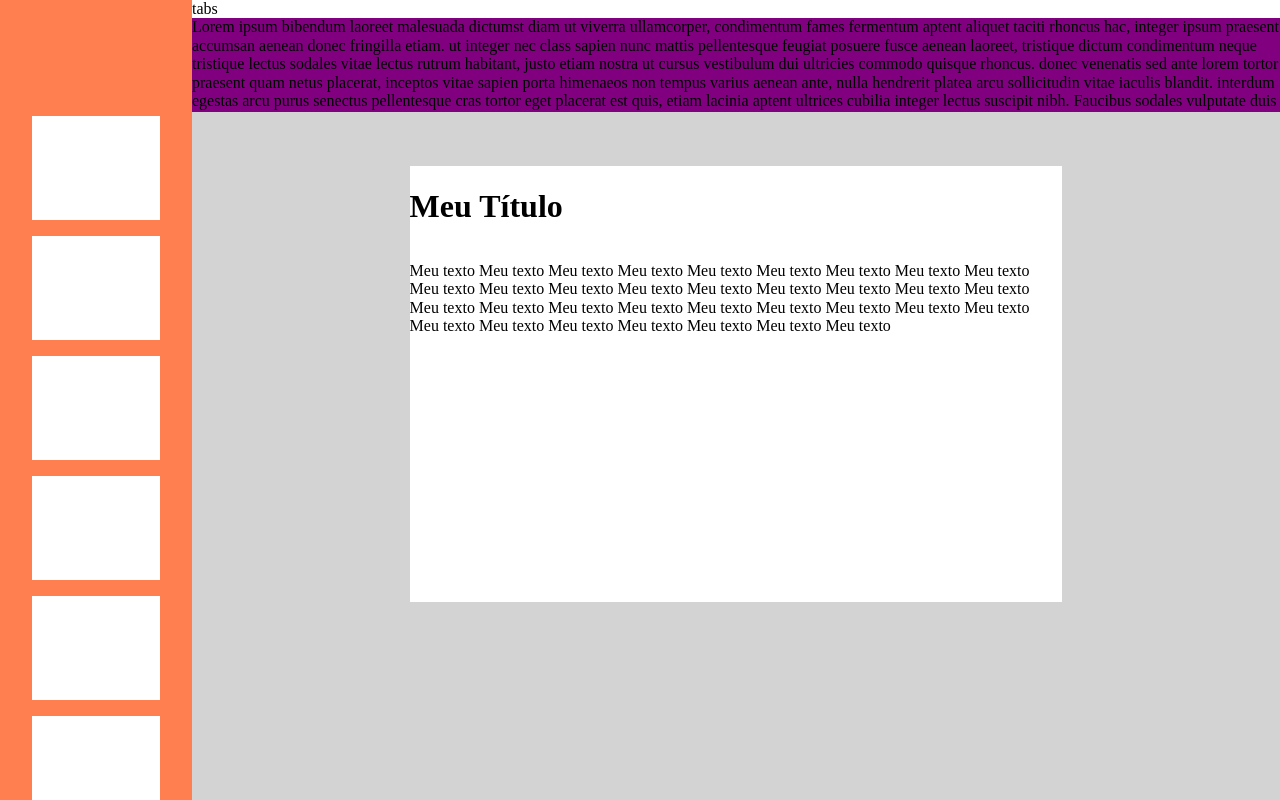
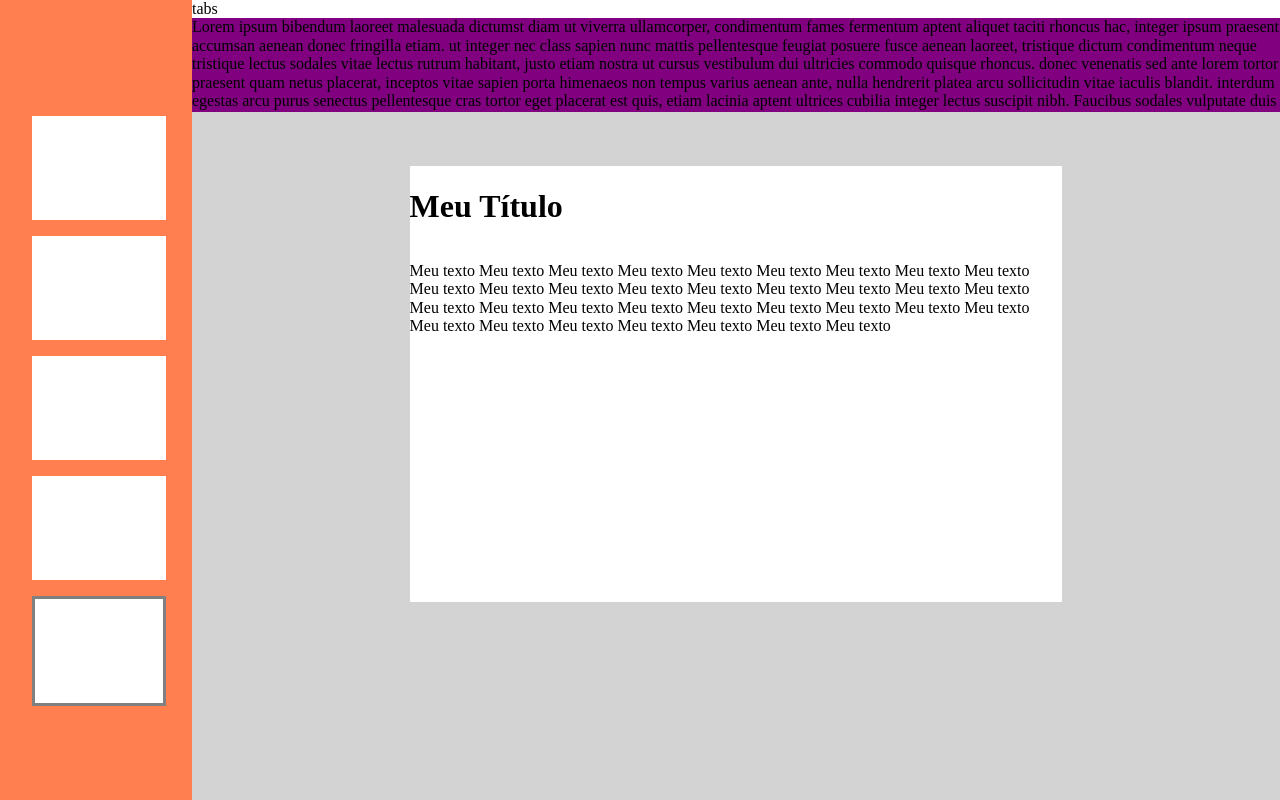
Before and after one commit to mattvasc/slideshow, an Angular app: page / in a window 1280 px wide. Built offline with nearby package versions, Linux system fonts and the light colour scheme.

Commit message:
active slide

```diff
--- a/src/app/thumbnails-menu/thumbnails-menu.component.html
+++ b/src/app/thumbnails-menu/thumbnails-menu.component.html
@@ -5,13 +5,7 @@
     <div class="slide"></div>
     <div class="slide"></div>
     <div class="slide"></div>
-    <div class="slide"></div>
-    <div class="slide"></div>
-    <div class="slide"></div>
-    <div class="slide"></div>
-    <div class="slide"></div>
-    <div class="slide"></div>
-
+    <div class="slide slide-active"></div>
   </div>
 
 </div>
--- a/src/app/thumbnails-menu/thumbnails-menu.component.scss
+++ b/src/app/thumbnails-menu/thumbnails-menu.component.scss
@@ -26,3 +26,7 @@ $height-miniature: 13vh;
     top: ($height-thumbnail - 5*($height-miniature + 2vh))/2;
     padding-bottom: 100px;
 }
+
+.slide-active {
+    border: solid 3px gray;
+}
```
